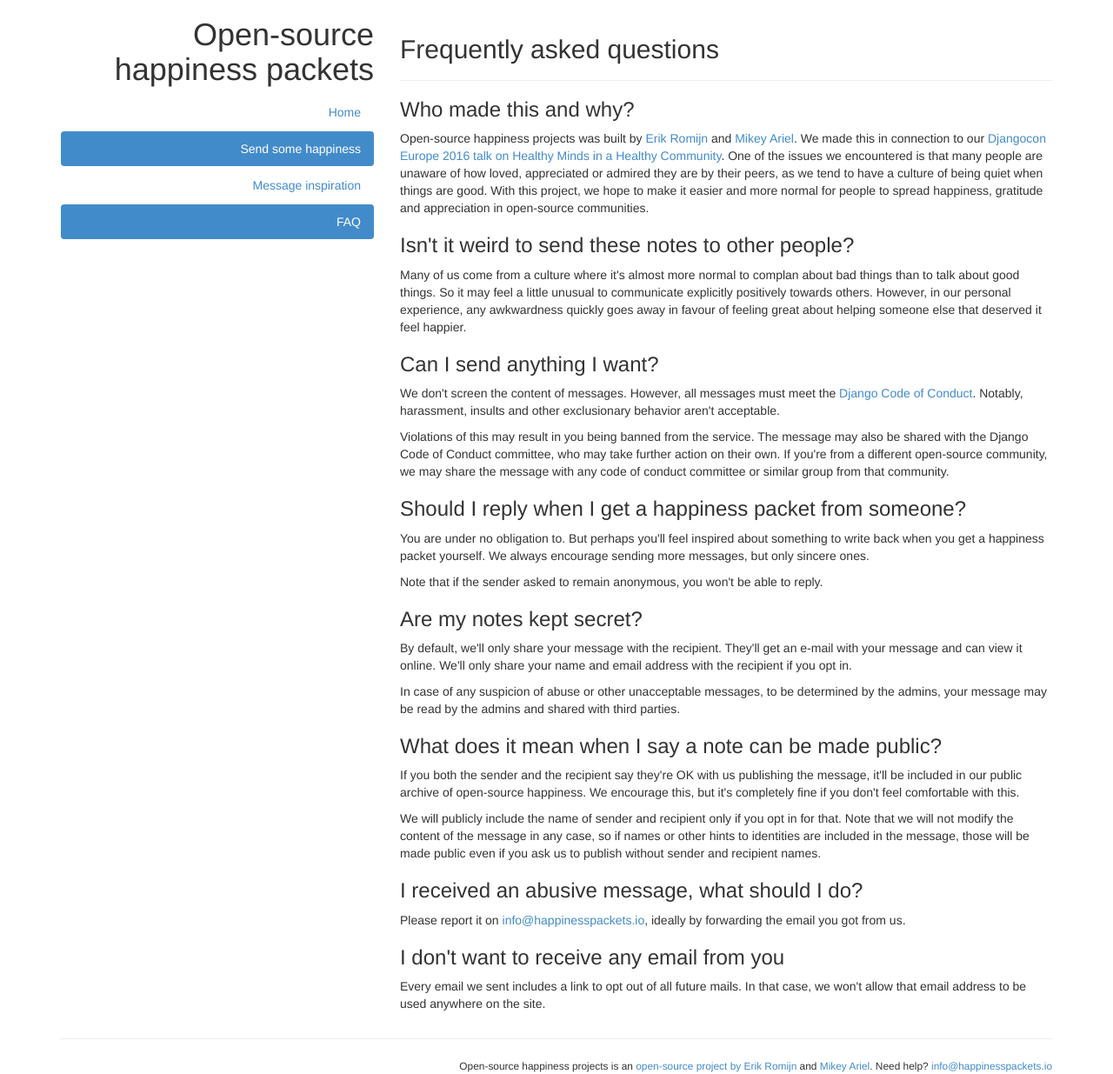
After one commit to happinesspackets/happinesspackets, a Django app: template templates/messaging/faq.html in a window 1280 px wide. The commit adds this page. Shown: the whole page at 87% size. Run offline with Django 3.2, Linux system fonts and the light colour scheme; the template is opened without the code that fills it, so the values that code supplies are empty; some libraries are stand-ins or nearby versions.

Commit message:
Fixed #2 -- Added FAQ

```diff
--- a/happinesspackets/messaging/forms.py
+++ b/happinesspackets/messaging/forms.py
@@ -32,7 +32,7 @@ class MessageSendForm(forms.ModelForm):
         self.fields['recipient_email'].label = 'Email'
         self.fields['message'].help_text = 'Writer\'s block? Check out our <a href="#">message inspiration</a>.'
         self.fields['sender_named'].label = 'You can tell the recipient my name and email address.'
-        self.fields['sender_approved_public'].label = "I'm OK with you publishing this message publicly"
+        self.fields['sender_approved_public'].label = "I'm OK with you publishing this message publicly."
         self.fields['sender_approved_public_named'].label = "...and you can even include our names publicly."
         self.fields['sender_approved_public_named'].help_text = "Note that we won't publish anything unless the recipient opts in too."
 
@@ -65,7 +65,7 @@ class MessageRecipientForm(forms.ModelForm):
         self.helper.label_class = 'col-md-3'
         self.helper.field_class = 'col-md-8'
 
-        self.fields['recipient_approved_public'].label = "I'm OK with you publishing this message publicly"
+        self.fields['recipient_approved_public'].label = "I'm OK with you publishing this message publicly."
         self.fields['recipient_approved_public_named'].label = "...and you can even include our names publicly."
         self.fields['recipient_approved_public_named'].help_text = "Note that we won't publish anything unless the sender opted in too."
 
--- a/happinesspackets/messaging/urls.py
+++ b/happinesspackets/messaging/urls.py
@@ -3,10 +3,11 @@ from __future__ import unicode_literals
 from django.conf.urls import url
 
 from .views import (StartView, MessageSendView, MessageSenderConfirmationSentView, MessageSenderConfirmationView,
-                    MessageSenderConfirmedView, MessageRecipientMessageUpdate)
+                    MessageSenderConfirmedView, MessageRecipientMessageUpdate, FaqView)
 
 urlpatterns = [
     url(r'^$', StartView.as_view(), name='start'),
+    url(r'^faq/$', FaqView.as_view(), name='faq'),
     url(r'^send/$', MessageSendView.as_view(), name='send'),
     url(r'^send/confirmation-sent/$', MessageSenderConfirmationSentView.as_view(), name='sender_confirmation_sent'),
     url(r'^send/confirmation/(?P<identifier>[\w-]+)/(?P<token>[\w-]+)/$', MessageSenderConfirmationView.as_view(), name='sender_confirm'),
--- a/happinesspackets/messaging/views.py
+++ b/happinesspackets/messaging/views.py
@@ -15,6 +15,10 @@ logger = logging.getLogger(__name__)
 
 class StartView(TemplateView):
     template_name = 'messaging/start.html'
+
+
+class FaqView(TemplateView):
+    template_name = 'messaging/faq.html'
 
 
 class MessageSendView(FormView):
--- a/templates/base.html
+++ b/templates/base.html
@@ -25,7 +25,7 @@
                     {% url 'messaging:start' as url %}<li role="presentation" {% if request.path == '/' %}class="active"{% endif %}><a href="{{ url }}">Home</a></li>
                     {% url 'messaging:send' as url %} <li role="presentation" {% if url in request.path %}class="active"{% endif %}><a href="{{ url }}">Send some happiness</a></li>
                     {% url 'messaging:start' as url %}<li role="presentation" {% if url in request.pathXXX %}class="active"{% endif %}><a href="{{ url }}">Message inspiration</a></li>
-                    {% url 'messaging:start' as url %}<li role="presentation" {% if url in request.pathXXX %}class="active"{% endif %}><a href="{{ url }}">FAQ</a></li>
+                    {% url 'messaging:faq' as url %}<li role="presentation" {% if url in request.path %}class="active"{% endif %}><a href="{{ url }}">FAQ</a></li>
                 </ul>
             </div>
             <div class="col-md-8">
@@ -43,8 +43,9 @@
             <hr>
             Open-source happiness projects is an
             <a href="https://github.com/erikr/happinesspackets/">open-source project by
-            <a href="https://twitter.com/erikpub">Erik Romijn</a>
+            <a href="https://twitter.com/erikpub">Erik Romijn</a> and
             <a href="https://twitter.com/thatdocslady">Mikey Ariel</a>.
+            Need help? <a href="mailto:info@happinesspackets.io">info@happinesspackets.io</a>
         </small></footer>
     </div>
 
--- /dev/null
+++ b/templates/messaging/faq.html
@@ -0,0 +1,86 @@
+{% extends 'base.html' %}
+
+{% block content %}
+
+    <div class="page-header">
+        <h2>Frequently asked questions</h2>
+    </div>
+
+    <h3>Who made this and why?</h3>
+    <p>
+        Open-source happiness projects was built by <a href="https://twitter.com/erikpub">Erik Romijn</a> and
+        <a href="https://twitter.com/thatdocslady">Mikey Ariel</a>.
+        We made this in connection to our
+        <a href="https://2016.djangocon.eu/speakers/13">Djangocon Europe 2016 talk on Healthy Minds in a
+        Healthy Community</a>. One of the issues we encountered is that many people are unaware of how loved,
+        appreciated or admired they are by their peers, as we tend to have a culture of being quiet
+        when things are good. With this project, we hope to make it easier and more normal for people to
+        spread happiness, gratitude and appreciation in open-source communities.
+    </p>
+
+    <h3>Isn't it weird to send these notes to other people?</h3>
+    <p>
+        Many of us come from a culture where it's almost more normal to complan about bad things than to
+        talk about good things. So it may feel a little unusual to communicate explicitly positively towards others.
+        However, in our personal experience, any awkwardness quickly goes away in favour of feeling great about
+        helping someone else that deserved it feel happier.
+    </p>
+
+    <h3>Can I send anything I want?</h3>
+    <p>
+        We don't screen the content of messages. However, all messages must meet the
+        <a href="https://www.djangoproject.com/conduct/">Django Code of Conduct</a>.
+        Notably, harassment, insults and other exclusionary behavior aren't acceptable.
+    </p>
+    <p>
+        Violations of this may result in you being banned from the service. The message may also be shared with the
+        Django Code of Conduct committee, who may take further action on their own. If you're from a different
+        open-source community, we may share the message with any code of conduct committee or similar group from that
+        community.
+    </p>
+
+    <h3>Should I reply when I get a happiness packet from someone?</h3>
+    <p>
+        You are under no obligation to. But perhaps you'll feel inspired about something to write back when
+        you get a happiness packet yourself. We always encourage sending more messages, but only sincere ones.
+    </p>
+    <p>
+        Note that if the sender asked to remain anonymous, you won't be able to reply.
+    </p>
+
+    <h3>Are my notes kept secret?</h3>
+    <p>
+        By default, we'll only share your message with the recipient. They'll get an e-mail with your message
+        and can view it online. We'll only share your name and email address with the recipient if you opt in.
+    </p>
+    <p>
+        In case of any suspicion of abuse or other unacceptable messages, to be determined by the admins,
+        your message may be read by the admins and shared with third parties.
+    </p>
+
+    <h3>What does it mean when I say a note can be made public?</h3>
+    <p>
+        If you both the sender and the recipient say they're OK with us publishing the message,
+        it'll be included in our public archive of open-source happiness. We encourage this, but it's
+        completely fine if you don't feel comfortable with this.
+    </p>
+    <p>
+        We will publicly include the name of sender and recipient only if you opt in for that.
+        Note that we will not modify the content of the message in any case, so if names or other
+        hints to identities are included in the message, those will be made public even if you ask us
+        to publish without sender and recipient names.
+    </p>
+
+    <h3>I received an abusive message, what should I do?</h3>
+    <p>
+        Please report it on <a href="mailto:info@happinesspackets.io">info@happinesspackets.io</a>, ideally by
+        forwarding the email you got from us.
+    </p>
+
+    <h3>I don't want to receive any email from you</h3>
+    <p>
+        Every email we sent includes a link to opt out of all future mails. In that case, we won't allow that
+        email address to be used anywhere on the site.
+    </p>
+
+{% endblock content %}
```
Also changed, not shown: happinesspackets/messaging/tests/test_views.py (+8 -0 lines).
